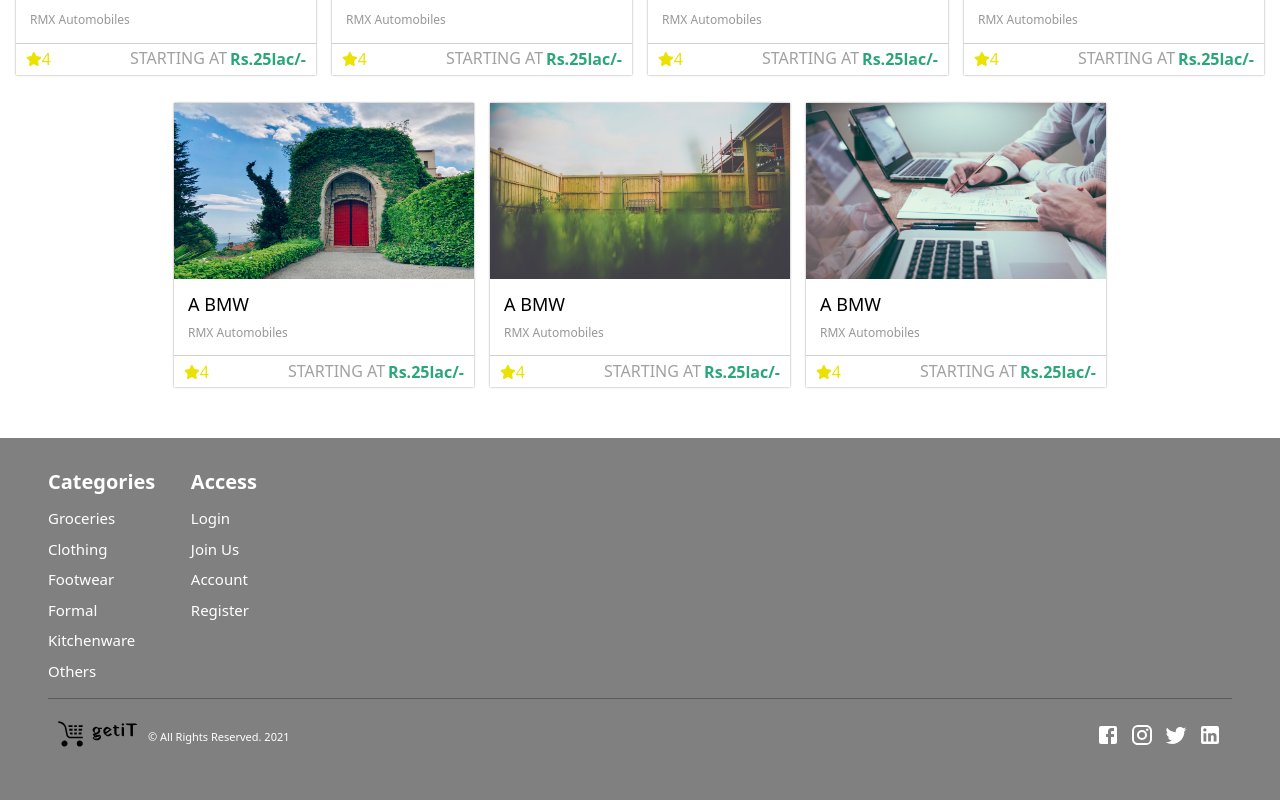
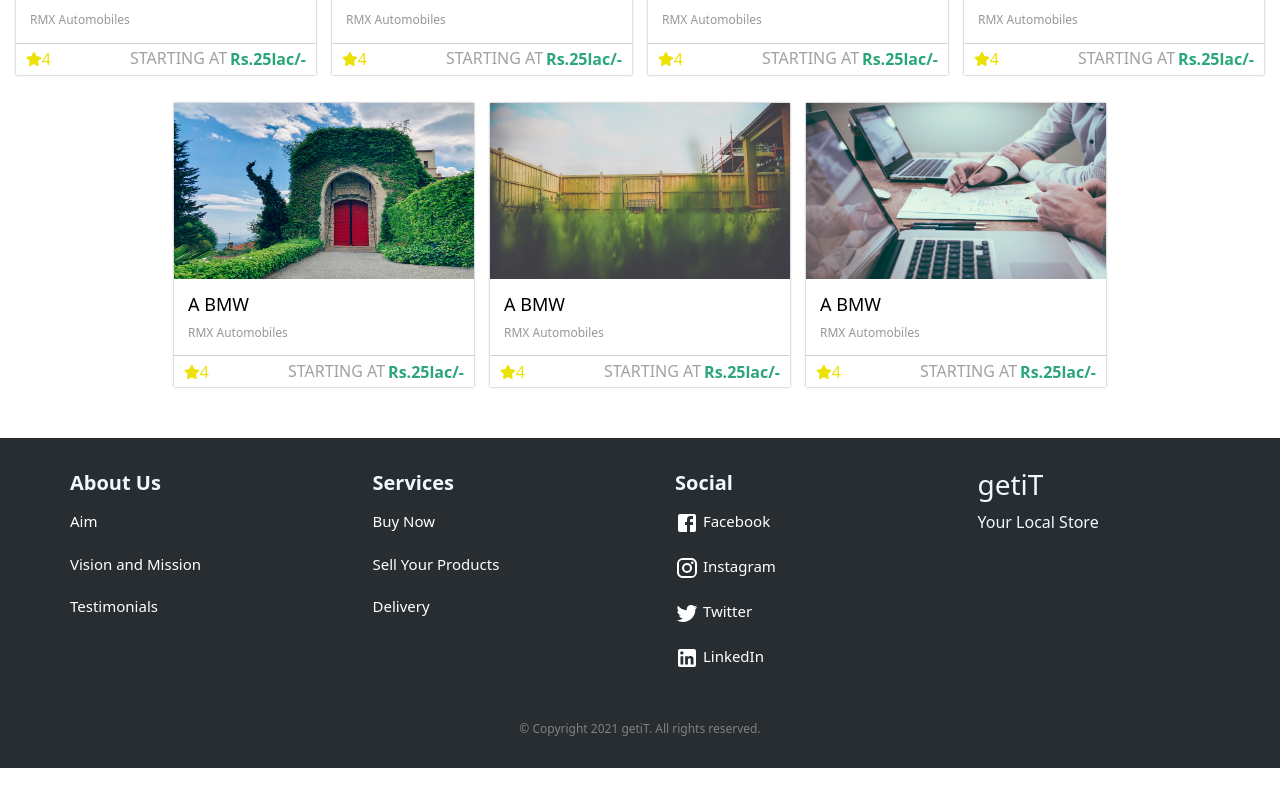
Before and after one commit to sjsj0/getiT, a React (Create React App) app in the folder frontend/getit_fe/: page /home in a window 1280 px wide. Shown: the part 1397-2197 px from the top of the page. After the commit the page ends 2165 px from the top, so only its background shows below. Built offline with nearby package versions, Linux system fonts and the light colour scheme; a web font is replaced by a local one.

Commit message:
Corrected Footer V2

```diff
--- a/frontend/getit_fe/src/components/footer_V2/footer_index.jsx
+++ b/frontend/getit_fe/src/components/footer_V2/footer_index.jsx
@@ -6,7 +6,7 @@
 import LinkedInIcon from '@material-ui/icons/LinkedIn';
 
 
-export const Container = styled.div`
+export const FooterContainer = styled.div`
 padding:30px 60px;
 color:#f0f9ff;
 background-color:#282d32;
@@ -25,9 +25,10 @@
 
 
 export const Copyright = styled.div`
-position: absolute;
 bottom: 7px;
-margin-left: 585px;
+margin-top:30px;
+display:flex;
+justify-content: center;
 font-size: 12px;
 color: grey;
 `;
@@ -46,7 +47,7 @@
   display: flex;
   flex-direction: column;
   text-align: left;
-  margin-left: 150px;
+  margin-left: 10px;
 `;
 
 export const about = styled.div`
@@ -55,8 +56,8 @@
 
 export const Row = styled.div`
   display: grid;
-  grid-template-columns: repeat(auto-fill, minmax(230px, 1fr));
-  grid-gap: 20px;
+  grid-template-columns: repeat(auto-fill, minmax(250px, 1fr));
+  grid-gap: 50px;
   @media (max-width: 1000px) {
     grid-template-columns: repeat(auto-fill, minmax(200px, 1fr));
   }
@@ -87,9 +88,9 @@
 `;
 
 
-export function FooterContainer(props) {
+export function FooterV2(props) {
     return (
-        <Container>
+        <FooterContainer>
            <Row>
              <Column>
               <Title>About Us</Title>
@@ -120,7 +121,7 @@
 
 
 
-        </Container>
+        </FooterContainer>
 
 
     )
--- a/frontend/getit_fe/src/components/pageContainer/pageContainer_index.jsx
+++ b/frontend/getit_fe/src/components/pageContainer/pageContainer_index.jsx
@@ -6,7 +6,7 @@
   min-height: 100%;
   padding: 0;
   margin: 0;
-  display: flex;
+  // display: flex;
   flex-direction: column;
   align-items: center;
 `;
--- a/frontend/getit_fe/src/containers/HomePage/home_index.jsx
+++ b/frontend/getit_fe/src/containers/HomePage/home_index.jsx
@@ -4,10 +4,11 @@
 import { CardSection } from "./cardSection";
 import Slides from "../../components/Slides.jsx"
 import { Marginer } from "../../components/accountBox/marginer";
-import { Footer } from "../../components/Footer/footer_index";
+import { FooterV2 } from "../../components/footer_V2/footer_index";
 
 export function HomePage(props) {
     return (
+
         <PageContainer>
             <TopSection />
             <Marginer direction="vertical" margin={30} />
@@ -15,9 +16,7 @@
             <Marginer direction="vertical" margin={30} />
             <CardSection />
             <Marginer direction="vertical" margin={30} />
-            <Footer />
+            <FooterV2 />
         </PageContainer>
-
-
     )
 }
--- a/frontend/getit_fe/src/containers/HomePage/topSection.jsx
+++ b/frontend/getit_fe/src/containers/HomePage/topSection.jsx
@@ -5,7 +5,7 @@
 const TopSectionContainer = styled.div`
     width: 100%;
     height: 50px;
-    ${'' /* background-color: grey; */}
+//   background-color: grey;
 `;
 
 export function TopSection(props) {
```
